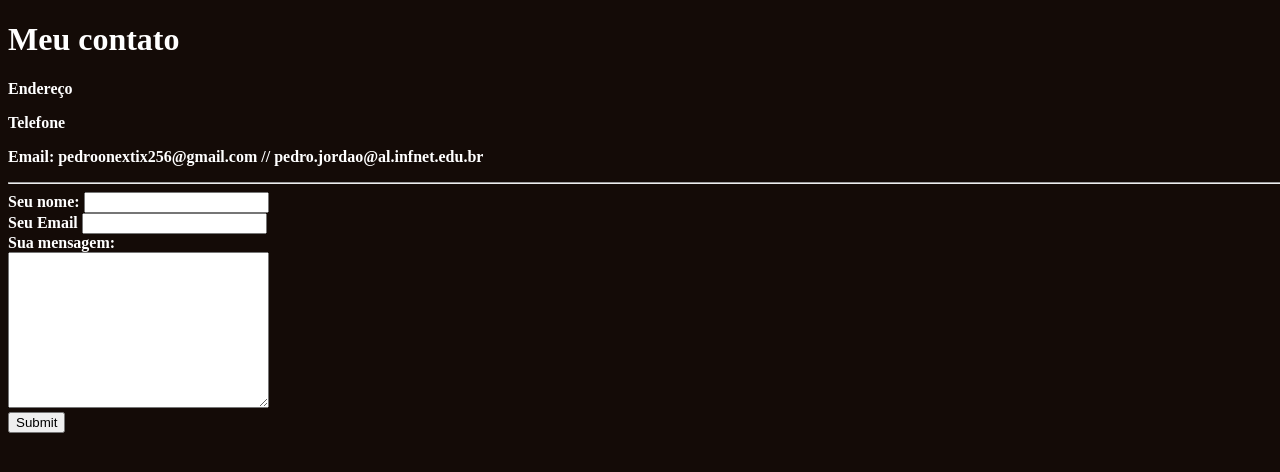
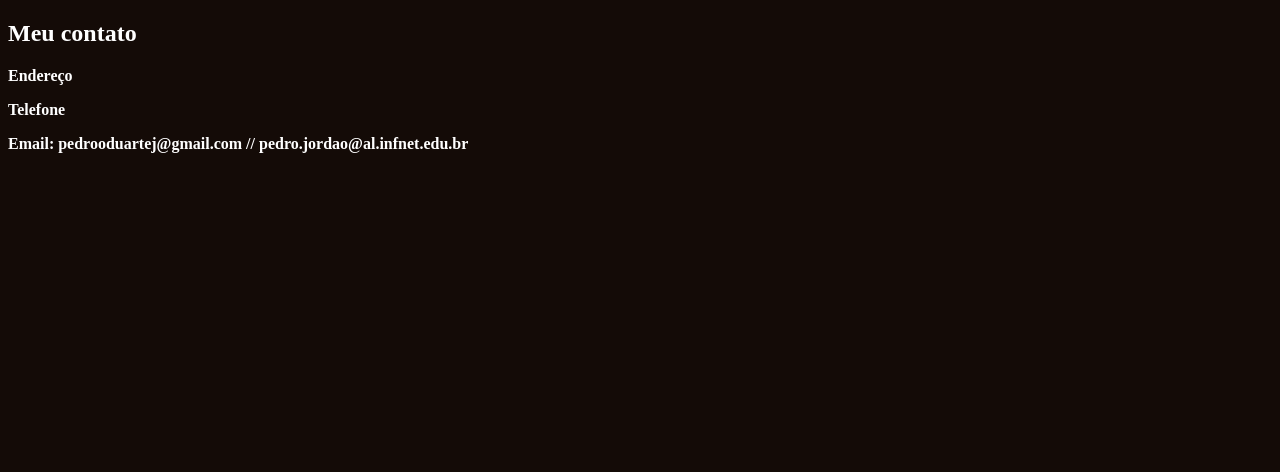
Before and after one commit to ppdrox/MyPage, a plain HTML site: page contato.html in a window 1280 px wide. Drawn offline with Linux system fonts and the light colour scheme.

Commit message:
Otimização  na parte de css(diminuindo o numero de linhas), removi a form pra email, adiciona classes para as sections

```diff
--- a/contato.html
+++ b/contato.html
@@ -8,20 +8,15 @@
 </head>
 
 <body>
-  <h1>Meu contato</h1>
-  <p>Endereço</p>
-  <p>Telefone</p>
-  <p>Email: pedroonextix256@gmail.com // pedro.jordao@al.infnet.edu.br</p>
-  <hr>
-  <form action="mailto:pedroonextix256@gmail.com" method="post" enctype="text/plain">
-    <label>Seu nome:</label>
-    <input type="text" name="seuNome" value=""><br>
-    <label>Seu Email</label>
-    <input type="email" name="seuEmail" value=""><br>
-    <label>Sua mensagem:</label><br>
-    <textarea name="suaMensagem" rows="10" cols="30"></textarea><br>
-    <input type="submit" name="">
-  </form>
+  <header>
+    <section class="seçao1">
+      <h1>Meu contato</h1>
+      <p>Endereço</p>
+      <p>Telefone</p>
+      <p>Email: pedrooduartej@gmail.com // pedro.jordao@al.infnet.edu.br</p>
+
+    </section>
+  </header>
 </body>
 
 </html>
--- a/style.css
+++ b/style.css
@@ -2,34 +2,6 @@ html, body {
   height: 100%;
   width: 100%;
   background-color: #140B07;
-}
-
-
-
-p{
-  font-weight: bold;
-  color:white;
-}
-th{
-  font-weight: bold;
-  color:white;
-}
-td{
-  font-weight:bold;
-  color:white;
-}
-h3{
-  font-weight:bold;
-  color:white;
-}
-h1{
-  font-weight: bold;
-  color:white;
-}
-
-label{
-  font-weight: bold;
-  color:white
 }
 
 a:link{
@@ -39,3 +11,18 @@ a:link{
 a:visited{
   color:white;
 }
+
+.seçao1{
+  font-weight: bold;
+  color: white;
+}
+
+.seçao2{
+  font-weight: bold;
+  color: white;
+}
+
+.seçao3{
+  font-weight: bold;
+  color: white;
+}
```
Also changed, not shown: hobbies.html (+4 -0 lines), index.html (+5 -6 lines).
